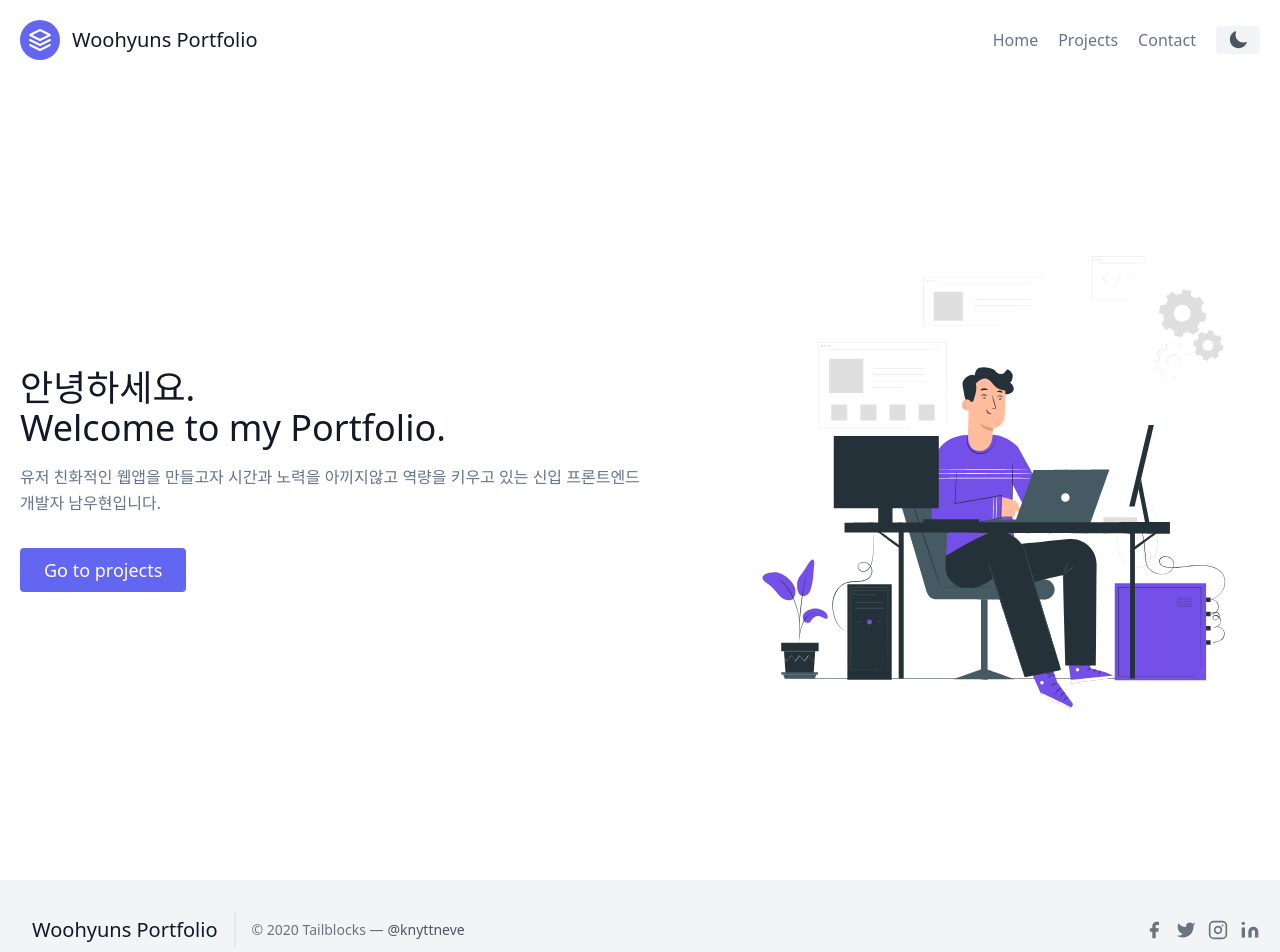
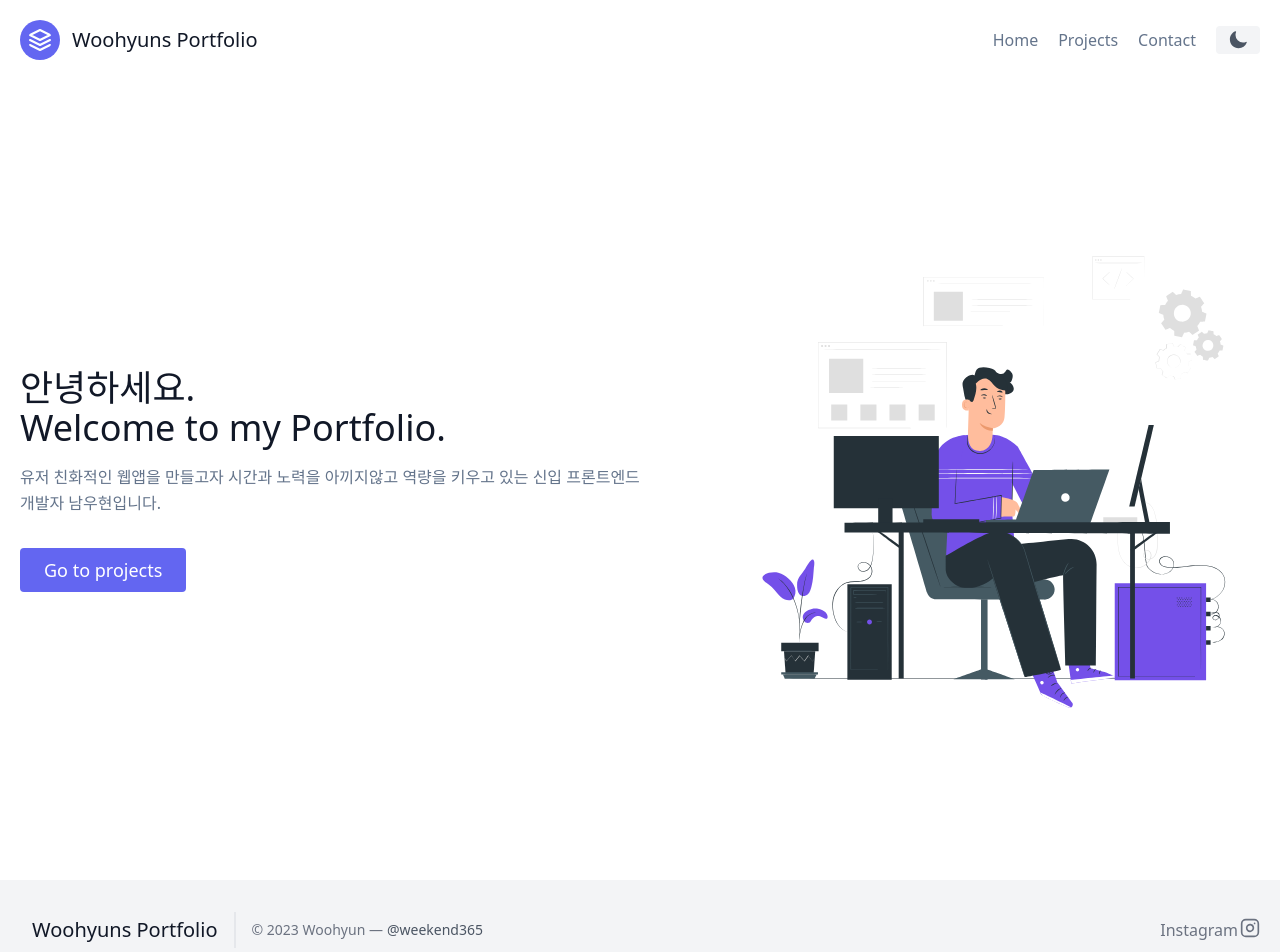
Before and after one commit to weekend365/Portfolio, a Next.js app: page / in a window 1280 px wide. Shown: the top 952 px of the page. Built offline with nearby package versions, Linux system fonts and the light colour scheme.

Commit message:
modify footer logo

```diff
--- a/components/Footer.js
+++ b/components/Footer.js
@@ -12,72 +12,35 @@ export default function Footer() {
             <span className="ml-3 text-xl">Woohyuns Portfolio</span>
           </Link>
           <p className="text-sm text-gray-500 sm:ml-4 sm:pl-4 sm:border-l-2 sm:border-gray-200 sm:py-2 sm:mt-0 mt-4">
-            © 2020 Tailblocks —
+            © 2023 Woohyun —
             <a
               href="https://twitter.com/knyttneve"
               className="text-gray-600 ml-1"
               rel="noopener noreferrer"
               target="_blank"
             >
-              @knyttneve
+              @weekend365
             </a>
           </p>
           <span className="inline-flex sm:ml-auto sm:mt-0 mt-4 justify-center sm:justify-start">
-            <a className="text-gray-500">
-              <svg
-                fill="currentColor"
-                strokeLinecap="round"
-                strokeLinejoin="round"
-                strokeWidth="2"
-                className="w-5 h-5"
-                viewBox="0 0 24 24"
-              >
-                <path d="M18 2h-3a5 5 0 00-5 5v3H7v4h3v8h4v-8h3l1-4h-4V7a1 1 0 011-1h3z"></path>
-              </svg>
-            </a>
-            <a className="ml-3 text-gray-500">
-              <svg
-                fill="currentColor"
-                strokeLinecap="round"
-                strokeLinejoin="round"
-                strokeWidth="2"
-                className="w-5 h-5"
-                viewBox="0 0 24 24"
-              >
-                <path d="M23 3a10.9 10.9 0 01-3.14 1.53 4.48 4.48 0 00-7.86 3v1A10.66 10.66 0 013 4s-4 9 5 13a11.64 11.64 0 01-7 2c9 5 20 0 20-11.5a4.5 4.5 0 00-.08-.83A7.72 7.72 0 0023 3z"></path>
-              </svg>
-            </a>
-            <a className="ml-3 text-gray-500">
+            <Link
+              href="https://www.instagram.com/_weekend365/"
+              className="flex ml-3 text-gray-500"
+            >
+              Instagram
               <svg
                 fill="none"
                 stroke="currentColor"
                 strokeLinecap="round"
                 strokeLinejoin="round"
                 strokeWidth="2"
-                className="w-5 h-5"
+                className="w-5 h-5 ml-0.5"
                 viewBox="0 0 24 24"
               >
                 <rect width="20" height="20" x="2" y="2" rx="5" ry="5"></rect>
                 <path d="M16 11.37A4 4 0 1112.63 8 4 4 0 0116 11.37zm1.5-4.87h.01"></path>
               </svg>
-            </a>
-            <a className="ml-3 text-gray-500">
-              <svg
-                fill="currentColor"
-                stroke="currentColor"
-                strokeLinecap="round"
-                strokeLinejoin="round"
-                strokeWidth="0"
-                className="w-5 h-5"
-                viewBox="0 0 24 24"
-              >
-                <path
-                  stroke="none"
-                  d="M16 8a6 6 0 016 6v7h-4v-7a2 2 0 00-2-2 2 2 0 00-2 2v7h-4v-7a6 6 0 016-6zM2 9h4v12H2z"
-                ></path>
-                <circle cx="4" cy="4" r="2" stroke="none"></circle>
-              </svg>
-            </a>
+            </Link>
           </span>
         </div>
       </footer>
```
